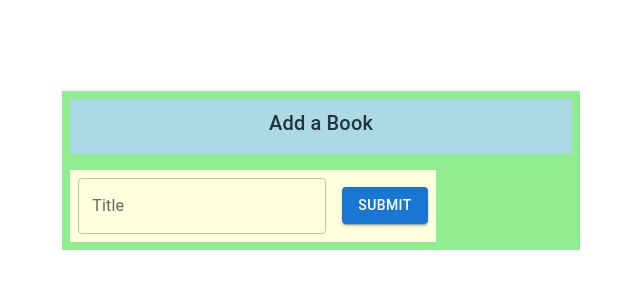
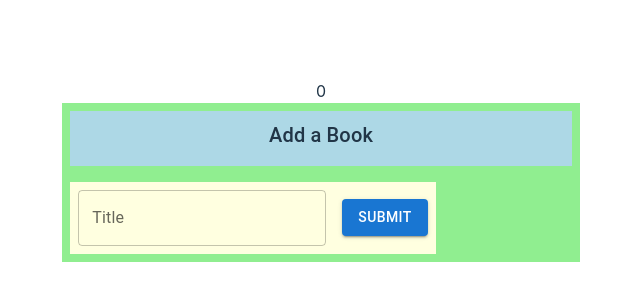
Before and after one commit to AfazPaul1/books, a React (Vite) app: page / in a window 1280 px wide. Shown: the part 230-530 px from the top of the page, without its empty margins (319-959 px from the left). Built offline with nearby package versions, Linux system fonts and the light colour scheme.

Commit message:
bad code to update state to understand how state update works. something to do with hotreloading. to be explained. it shows 1 after some time. but state does get updated but 1 doesnt show up

```diff
--- a/src/App.jsx
+++ b/src/App.jsx
@@ -7,15 +7,21 @@ import BookCreate from './components/BookCreate'
 function App() {
   const [books, setBooks] = useState([])
 
+  //bad code
+
   const handleCreate = (book) => {
     console.log(book);
-
-    setBooks([...books, book])
+    books.push({id:123, title:book})
+    setBooks(books)
   }
 
   return (
-    <BookCreate onCreate={handleCreate}>
-    </BookCreate>
+    <div>
+      {books.length}
+      <BookCreate onCreate={handleCreate}>
+      </BookCreate>
+    </div>
+
   )
 }
 
--- a/src/components/BookCreate.jsx
+++ b/src/components/BookCreate.jsx
@@ -1,3 +1,4 @@
+//lecture 90
 import Box from '@mui/material/Box';
 import Typography from '@mui/material/Typography';
 import TextField from '@mui/material/TextField';
```
